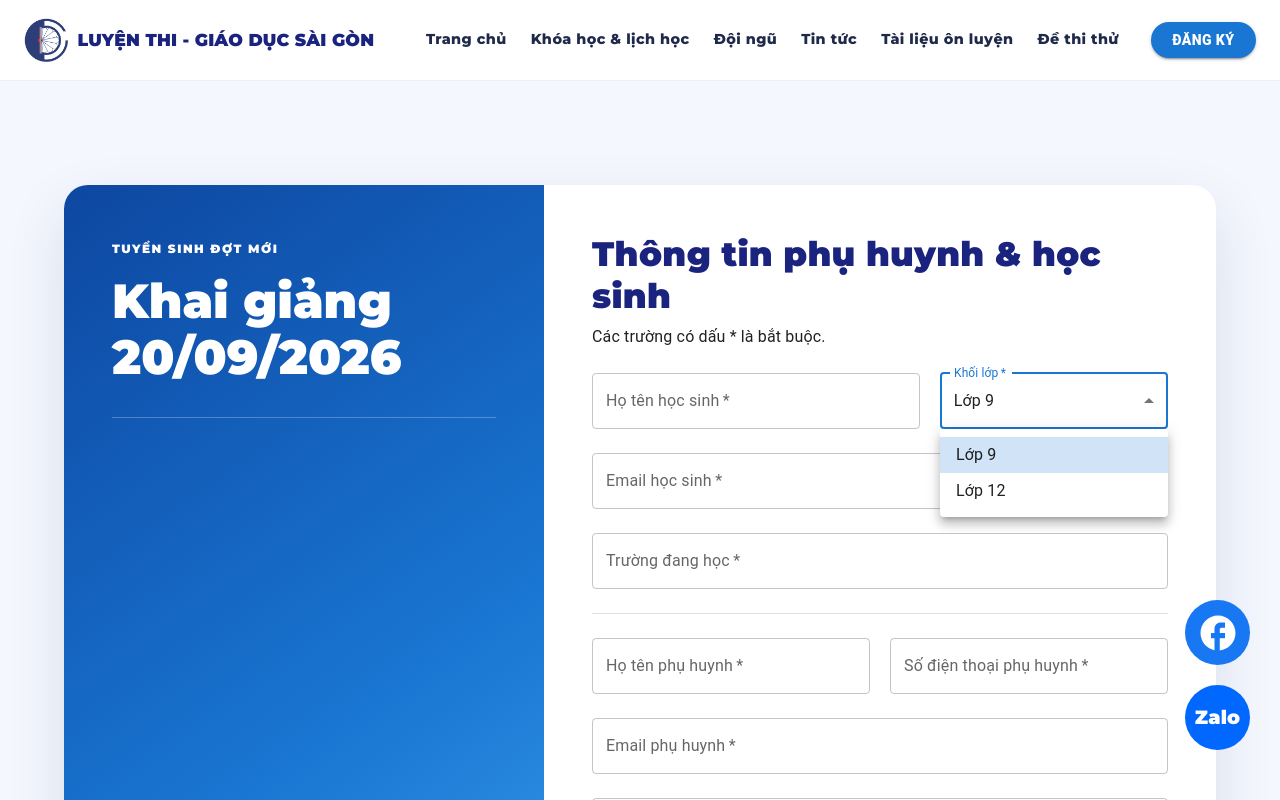
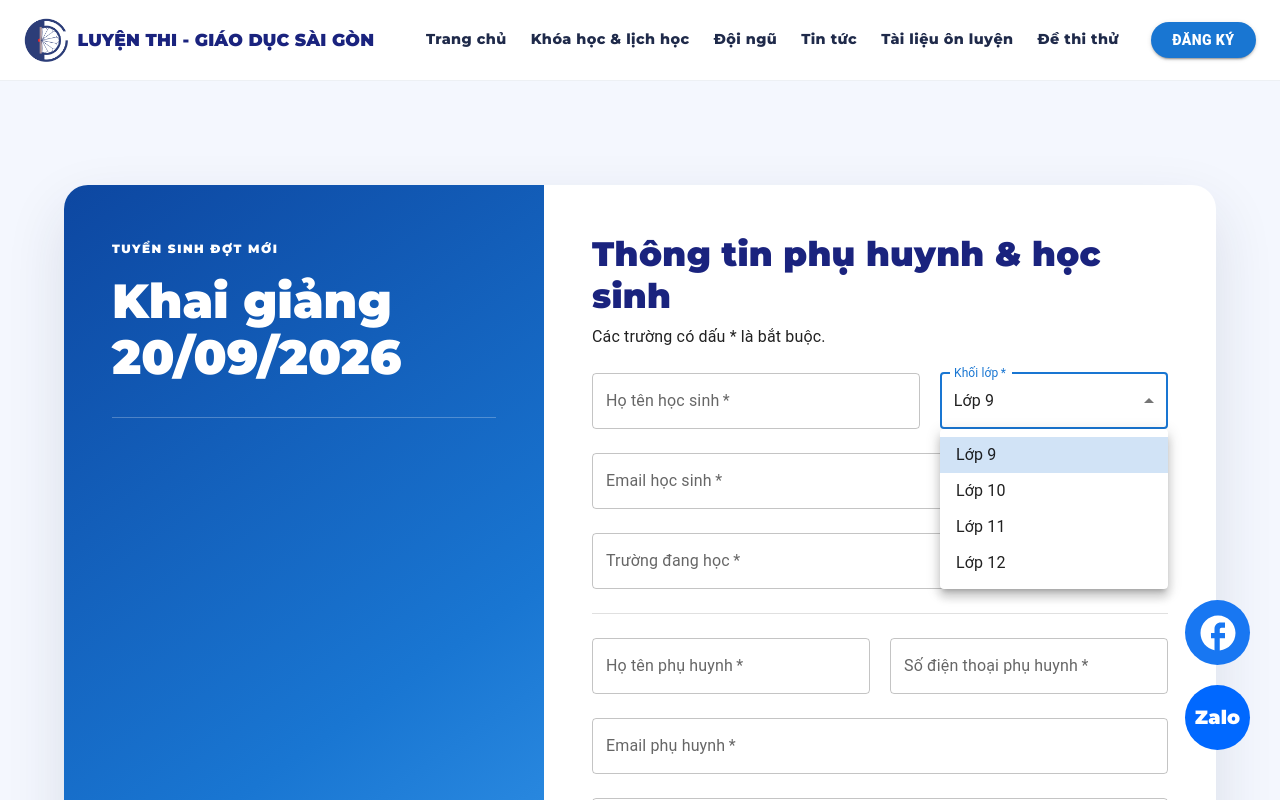
Before and after one commit to khanhu2805/luyen-thi-gdsg, a Next.js app: page / in a window 1280 px wide. Both pictures are taken after a click on the element "Lớp 9". Shown: the part 2950-3750 px from the top of the page. Built offline with nearby package versions, Linux system fonts and the light colour scheme.

Commit message:
add grade

```diff
--- a/app/components/AssignForm.tsx
+++ b/app/components/AssignForm.tsx
@@ -343,6 +343,8 @@ export default function AssignForm(props: Props) {
                         onChange={(e) => update('grade', e.target.value)}
                       >
                         <MenuItem value="9">Lớp 9</MenuItem>
+                        <MenuItem value="10">Lớp 10</MenuItem>
+                        <MenuItem value="11">Lớp 11</MenuItem>
                         <MenuItem value="12">Lớp 12</MenuItem>
                       </TextField>
                     </Grid>
```
